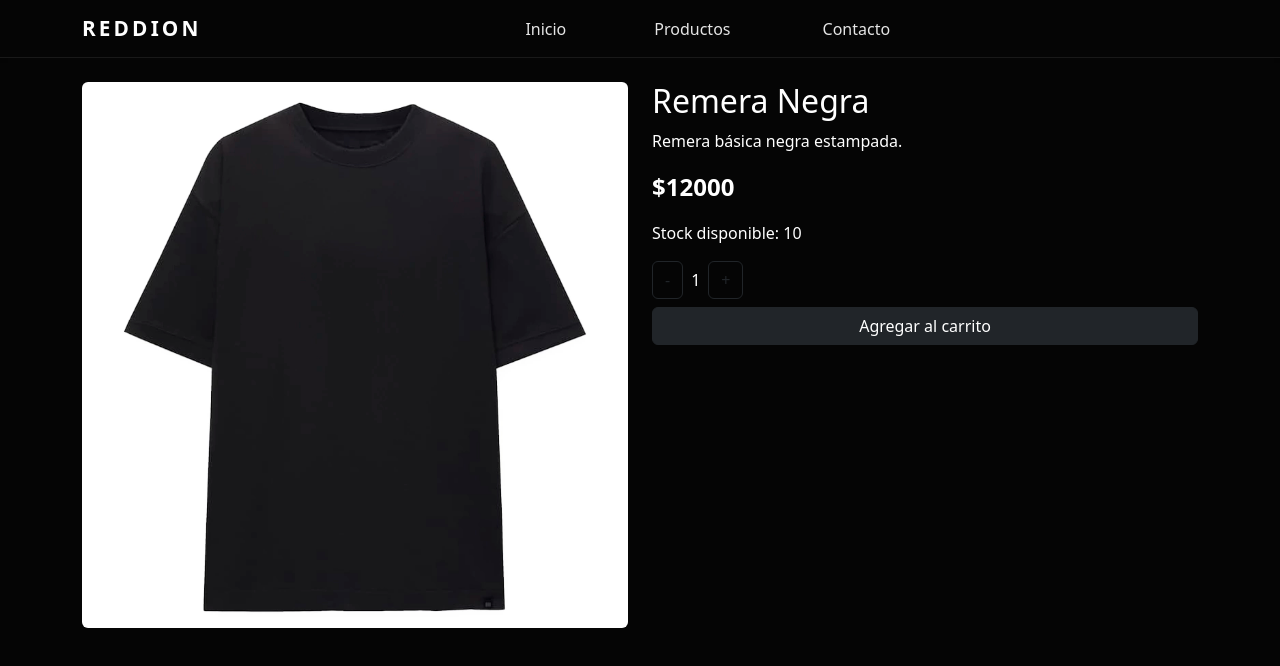
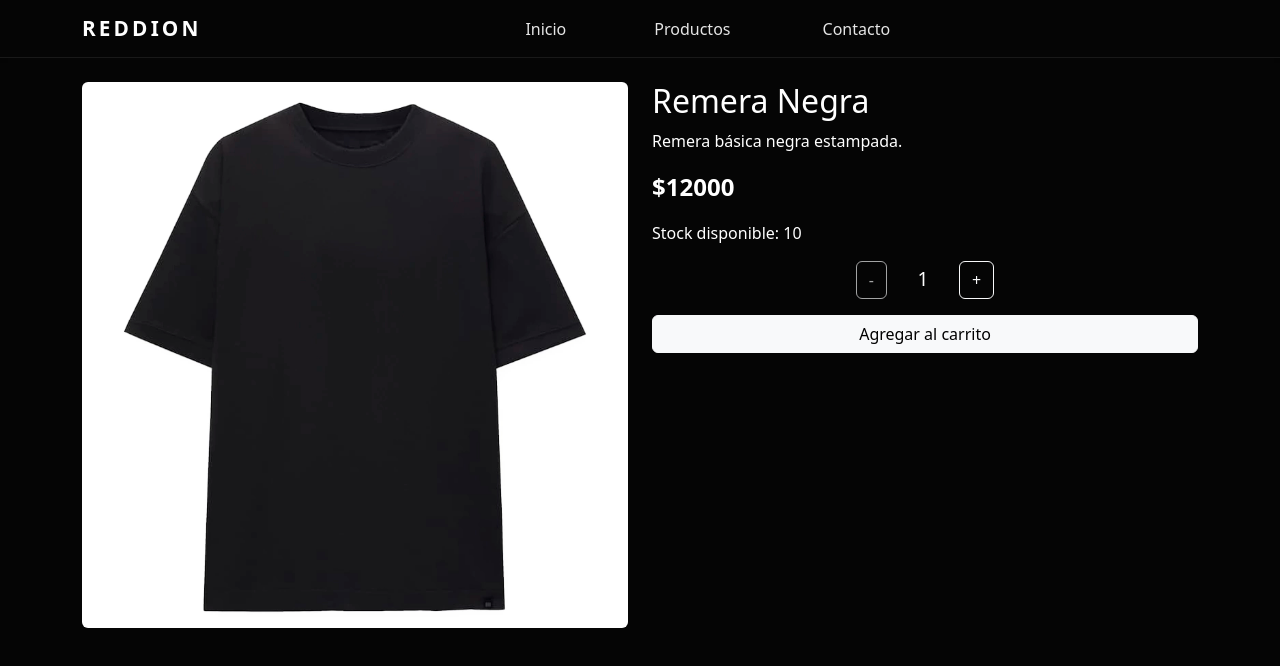
Before and after one commit to Maturojo/Coder-React-MatiasRojo, a React (Vite) app: page /item/1 in a window 1280 px wide. Shown: the top 666 px of the page. Built offline with nearby package versions, Linux system fonts and the light colour scheme.

Commit message:
Modifique ItenDetail, para usar el Use cart

```diff
--- a/src/components/ItemCount.jsx
+++ b/src/components/ItemCount.jsx
@@ -1,31 +1,46 @@
 import { useState } from "react";
 
-const ItemCount = ({ stock, initial = 1, onAdd }) => {
-  const [cantidad, setCantidad] = useState(initial);
+const ItemCount = ({ stock = 0, initial = 1, onAdd }) => {
+  const safeInitial = Math.min(Math.max(initial, 1), stock || 1);
+  const [count, setCount] = useState(safeInitial);
 
-  const incrementar = () => {
-    if (cantidad < stock) setCantidad(cantidad + 1);
+  const handleSumar = () => {
+    if (count < stock) setCount(count + 1);
   };
 
-  const decrementar = () => {
-    if (cantidad > 1) setCantidad(cantidad - 1);
+  const handleRestar = () => {
+    if (count > 1) setCount(count - 1);
+  };
+
+  const handleAdd = () => {
+    if (stock > 0 && onAdd) onAdd(count);
   };
 
   return (
-    <div className="d-flex flex-column gap-2">
-      <div className="d-flex align-items-center gap-2">
-        <button className="btn btn-outline-dark" onClick={decrementar}>-</button>
-        <span>{cantidad}</span>
-        <button className="btn btn-outline-dark" onClick={incrementar}>+</button>
+    <div className="itemcount-wrapper">
+      <div className="d-flex justify-content-center align-items-center gap-3 mb-3">
+        <button className="btn btn-outline-light" onClick={handleRestar} disabled={count <= 1}>
+          -
+        </button>
+
+        <span style={{ minWidth: "40px", textAlign: "center", fontSize: "1.2rem" }}>
+          {count}
+        </span>
+
+        <button className="btn btn-outline-light" onClick={handleSumar} disabled={count >= stock}>
+          +
+        </button>
       </div>
 
-      <button
-        className="btn btn-dark"
-        disabled={stock === 0}
-        onClick={() => onAdd(cantidad)}
-      >
+      <button className="btn btn-light w-100" onClick={handleAdd} disabled={stock <= 0}>
         Agregar al carrito
       </button>
+
+      {stock <= 0 && (
+        <p style={{ marginTop: "0.75rem", opacity: 0.8 }}>
+          Sin stock
+        </p>
+      )}
     </div>
   );
 };
--- a/src/components/ItemDetail.jsx
+++ b/src/components/ItemDetail.jsx
@@ -1,8 +1,15 @@
+import { useState } from "react";
 import ItemCount from "./ItemCount";
+import { useCart } from "./useCart";
+import { Link } from "react-router-dom";
 
 const ItemDetail = ({ item }) => {
+  const { addItem } = useCart();
+  const [added, setAdded] = useState(false);
+
   const handleAdd = (cantidad) => {
-    console.log(`Agregaste ${cantidad} unidades al carrito`);
+    addItem(item, cantidad);
+    setAdded(true);
   };
 
   return (
@@ -17,7 +24,21 @@ const ItemDetail = ({ item }) => {
         <p className="fw-bold fs-4">${item.price}</p>
         <p>Stock disponible: {item.stock}</p>
 
-        <ItemCount stock={item.stock} onAdd={handleAdd} />
+        {!added ? (
+          <ItemCount stock={item.stock} onAdd={handleAdd} />
+        ) : (
+          <div className="d-flex flex-column gap-2 mt-3">
+            <p className="mb-0">Producto agregado al carrito.</p>
+
+            <Link to="/cart" className="btn btn-light w-100">
+              Ir al carrito
+            </Link>
+
+            <Link to="/" className="btn btn-outline-light w-100">
+              Seguir comprando
+            </Link>
+          </div>
+        )}
       </div>
     </div>
   );
```
